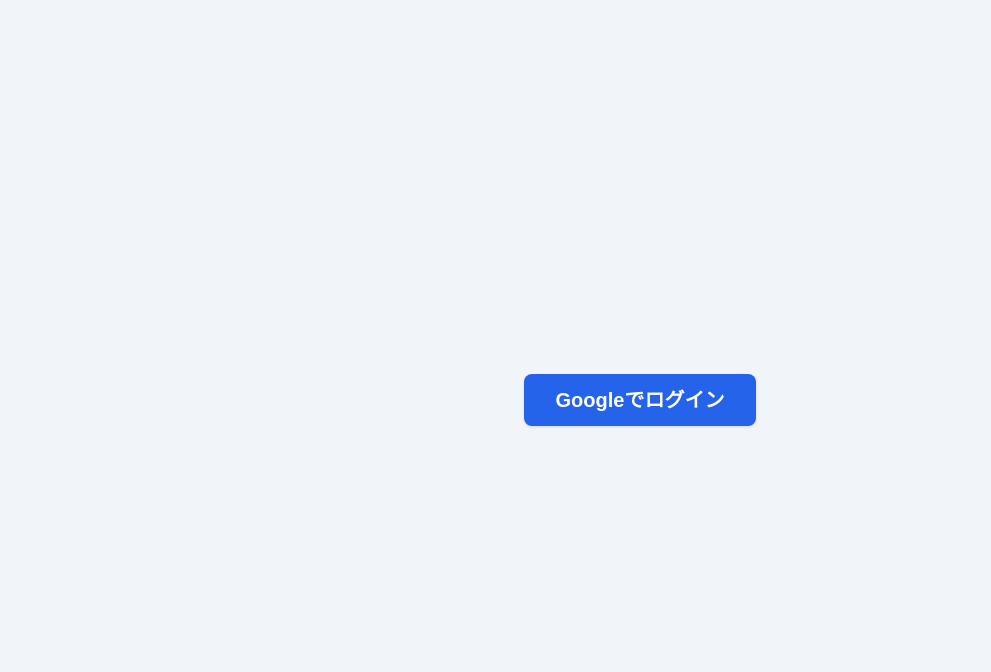
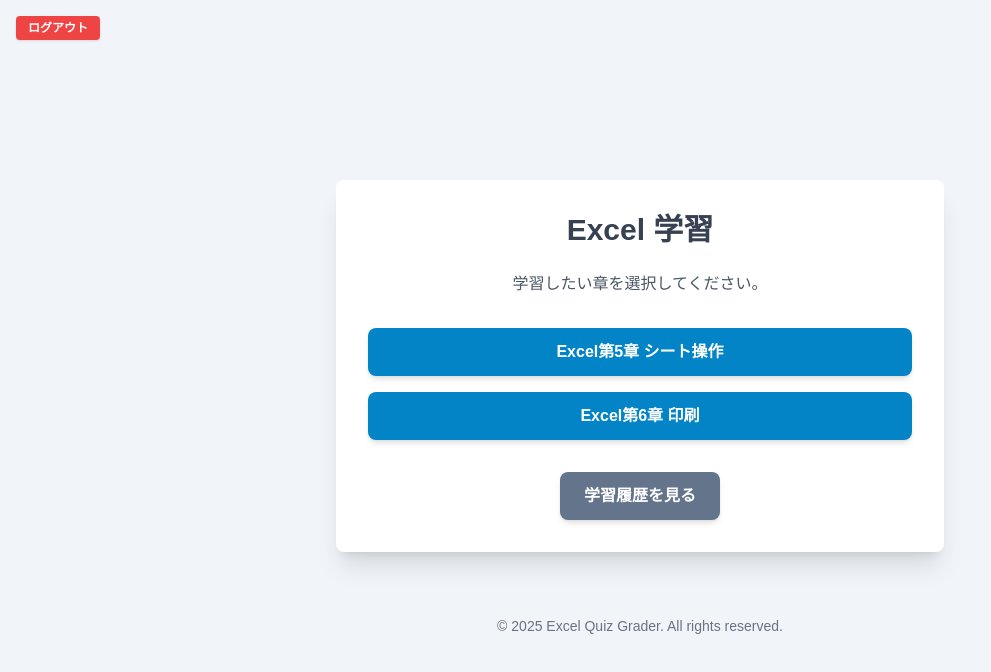
Before and after one commit to 46RIKI/-Excel-, a React (Vite) app: page / in a window 1280 px wide. Shown: the top 672 px of the page, without its empty margins (0-991 px from the left). Built offline with nearby package versions, Linux system fonts and the light colour scheme.

Commit message:
fix: ensure session is loaded before rendering, for Vercel social login redirect

```diff
--- a/App.tsx
+++ b/App.tsx
@@ -16,11 +16,17 @@
   const [currentUserAnswers, setCurrentUserAnswers] = useState<UserAnswers>({});
   const [currentScore, setCurrentScore] = useState<number>(0);
   const [history, setHistory] = useLocalStorage<ScoreEntry[]>('excelQuizHistory', []);
-  const [session, setSession] = useState<any>(null);
+  const [session, setSession] = useState<any>(undefined);
 
   const supabase = getSupabaseClient();
 
   useEffect(() => {
+    // 初回マウント時にsessionを取得
+    supabase.auth.getSession().then(({ data }) => {
+      setSession(data.session);
+    });
+
+    // onAuthStateChangeでsessionを監視
     const { data: authListener } = supabase.auth.onAuthStateChange((_event: any, session: any) => {
       setSession(session);
     });
@@ -29,23 +35,13 @@
     };
   }, []);
 
+  // session取得中はローディング表示
+  if (session === undefined) {
+    return <div className="min-h-screen flex items-center justify-center bg-slate-100 text-xl">Loading...</div>;
+  }
+
   // Googleログイン後のユーザー情報取得
   const userAvatar = session?.user?.user_metadata?.avatar_url || '';
-
-  if (!session) {
-    return (
-      <div className="min-h-screen flex items-center justify-center bg-slate-100">
-        <button
-          onClick={async () => {
-            await supabase.auth.signInWithOAuth({ provider: 'google' });
-          }}
-          className="bg-blue-600 hover:bg-blue-700 text-white font-bold py-3 px-8 rounded-lg text-xl shadow"
-        >
-          Googleでログイン
-        </button>
-      </div>
-    );
-  }
 
   const handleSelectChapter = (chapterId: number) => {
     const chapter = ALL_CHAPTERS.find(c => c.id === chapterId);
```
